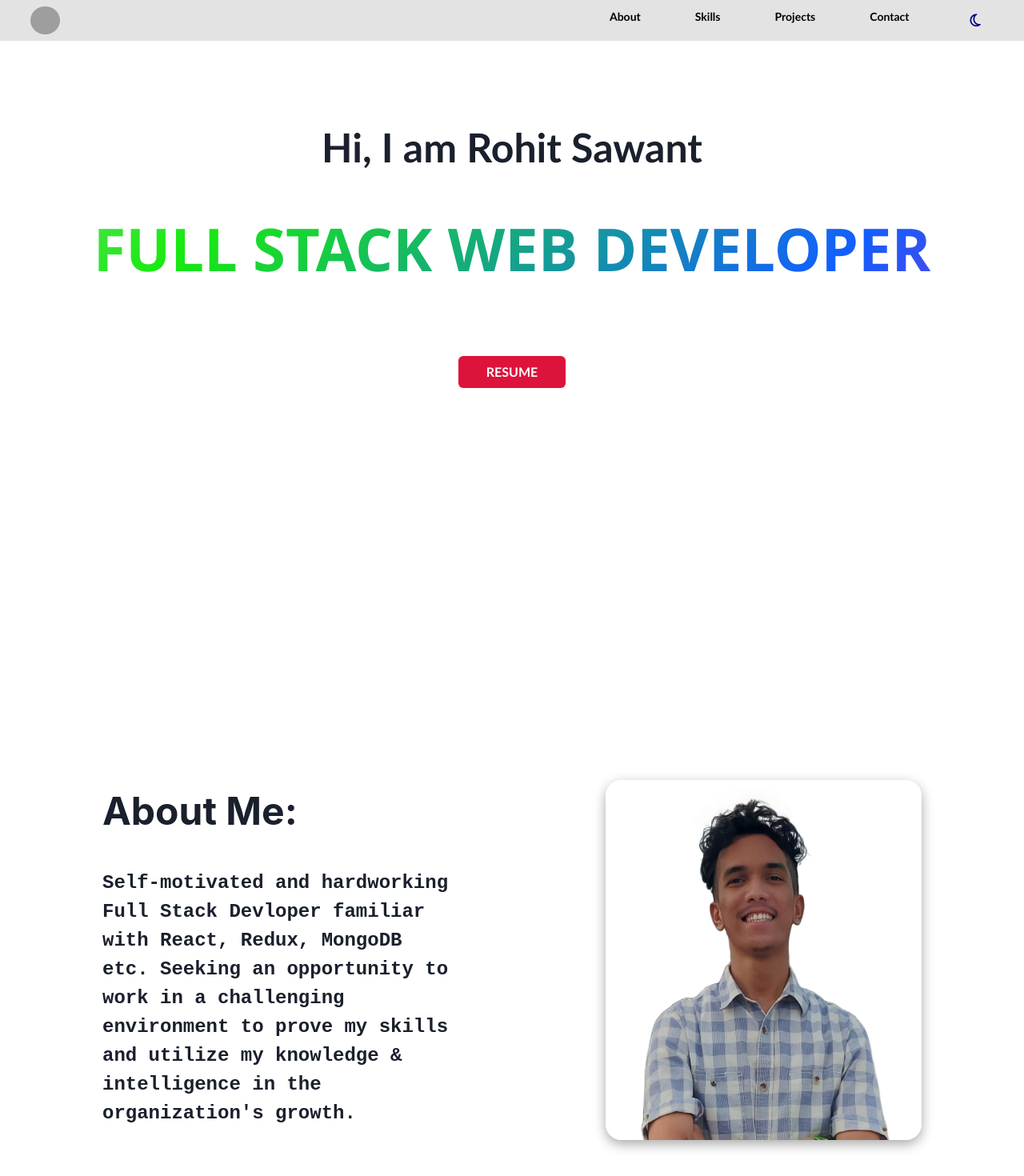
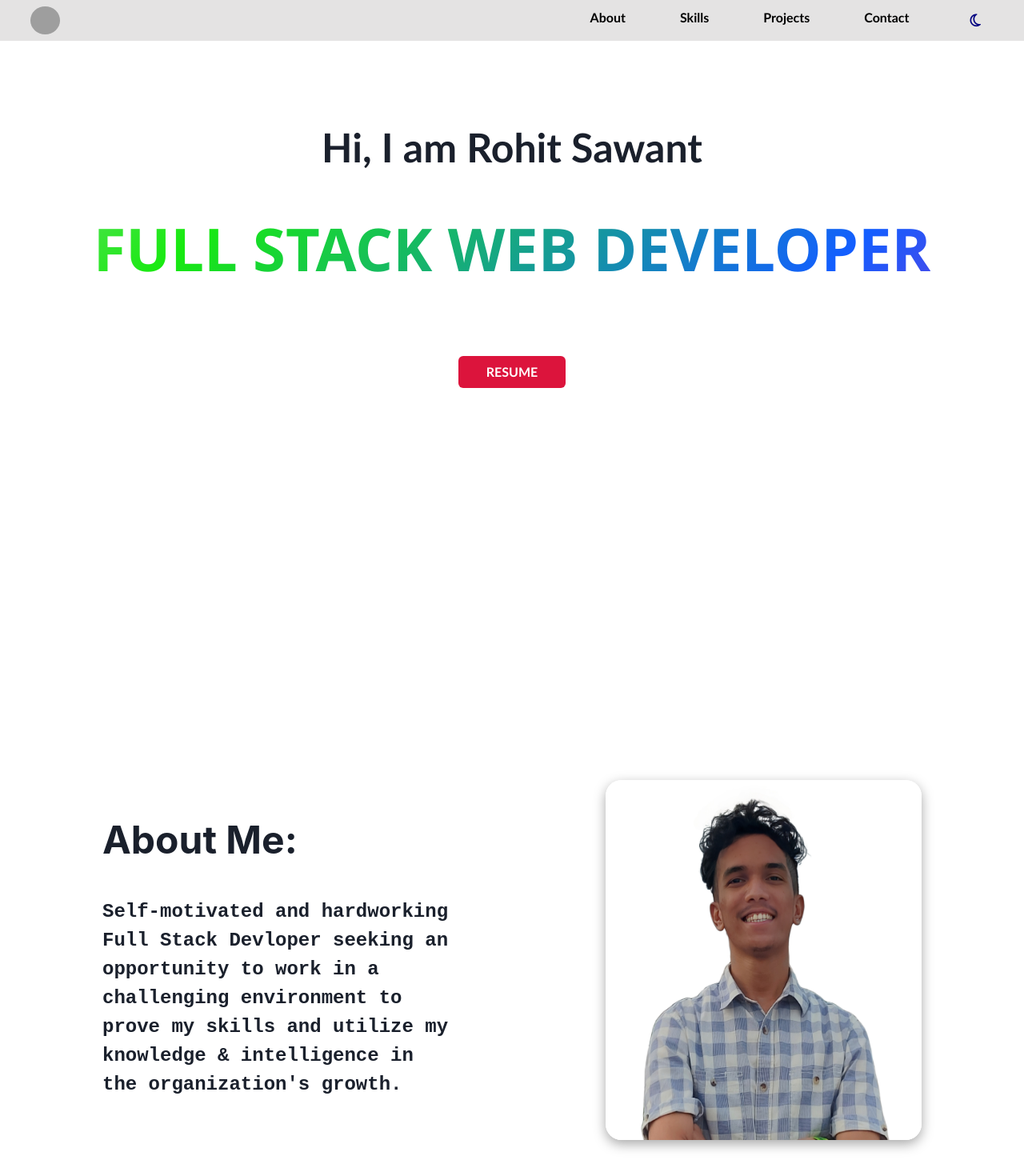
Before and after one commit to RohitDSawant/RohitDSawant.github.io, a React (Create React App) app: page / in a window 1280 px wide. Shown: the top 1470 px of the page at 80% size. Built offline with nearby package versions, Linux system fonts and the light colour scheme; grey boxes are pictures that could not be loaded.

Commit message:
updated@3/11

```diff
--- a/src/App.css
+++ b/src/App.css
@@ -47,11 +47,15 @@
     }
   }
 
+  #menu-child{
+    border: 1px solid;
+  }
 
 
 #menu{
     display: none;
 }
+
 #navbar{
     display:flex;
     position:fixed;
@@ -68,7 +72,7 @@
 #navbar p {
     color: black;
     font-weight: 600;
-    font-size: 14px;
+    font-size: 16px;
 }
 
 #resume:hover{
--- a/src/components/About.jsx
+++ b/src/components/About.jsx
@@ -31,8 +31,7 @@ function About() {
             data-aos-delay="30"
             data-aos-duration="1800"
             data-aos-easing="ease-in-out-cubic">
-              Self-motivated and hardworking Full Stack Devloper familiar with
-              React, Redux, MongoDB etc. Seeking an opportunity to work in a
+              Self-motivated and hardworking Full Stack Devloper seeking an opportunity to work in a
               challenging environment to prove my skills and utilize my
               knowledge & intelligence in the organization's growth.
             </p>
```
